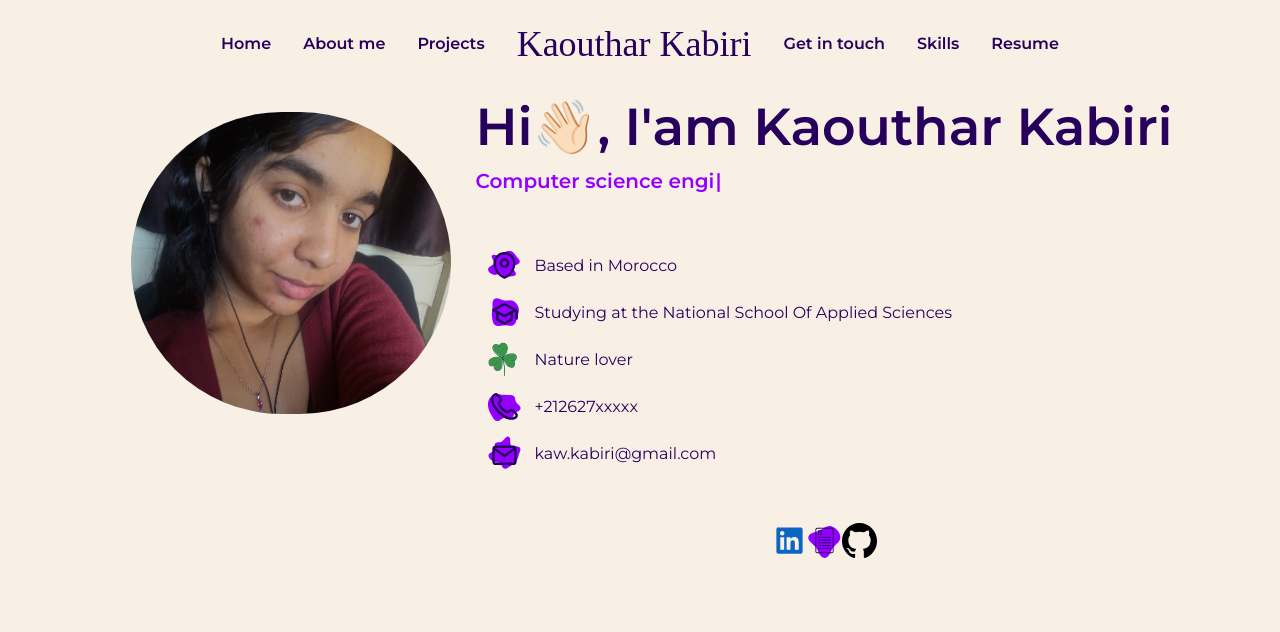
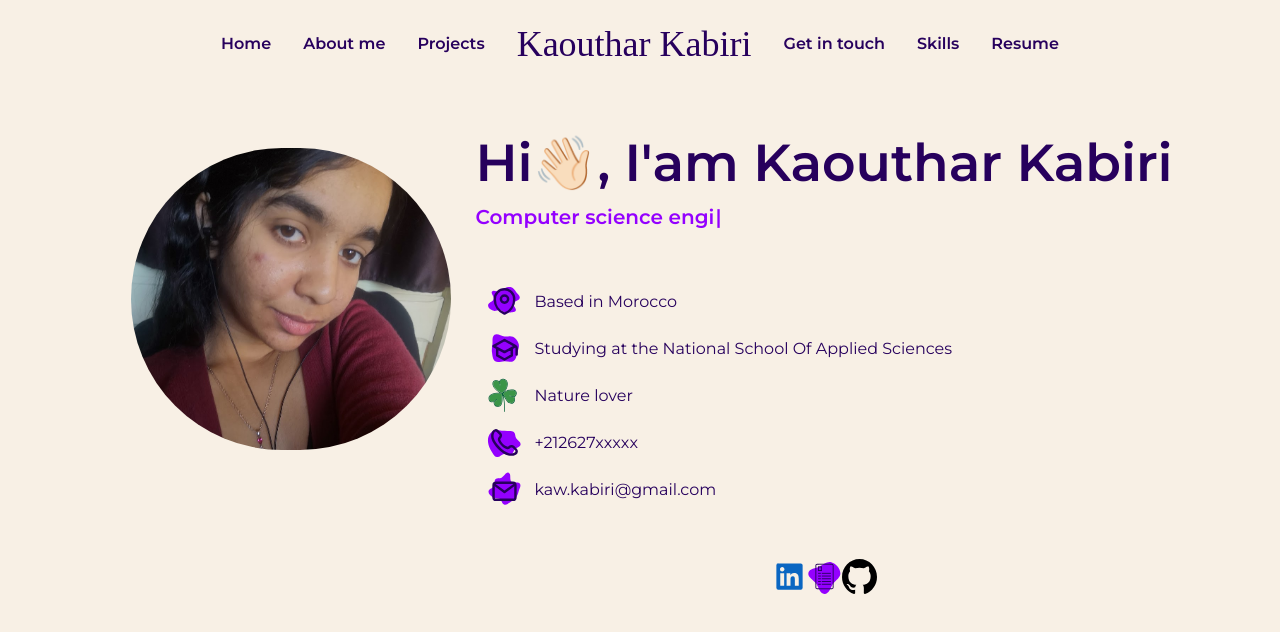
Before and after one commit to kawthar-tor/portfolio, a React (Vite) app: page / in a window 1280 px wide. Shown: the top 632 px of the page. Built offline with nearby package versions, Linux system fonts and the light colour scheme; a web font is replaced by a local one; what tailwindcss-animated would draw is missing.

Commit message:
Centering the filter bar

```diff
--- a/src/App.jsx
+++ b/src/App.jsx
@@ -4,11 +4,11 @@ import { BrowserRouter as Router, Route, Routes} from 'react-router-dom'
 function App() {
   return (
     <Router>
-      <div className='h-full font-montserrat text-navy bg-primary flex md:flex-col'>
+      <div className='font-montserrat text-navy flex md:flex-col'>
         <div className='self-center'>
           <NavBar/>
         </div>
-        <div className='flex grow px-9'>
+        <div className='p-9'>
             <Routes>
               <Route exact path='/' element={<Home/>}/>
               <Route path='/home' element={<Home/>}/>
--- a/src/components/Home.jsx
+++ b/src/components/Home.jsx
@@ -4,7 +4,7 @@ import Typewriter from 'typewriter-effect';
 
 function Home() {
   return (
-    <div className='flex h-screen self-center mx-auto'>
+    <div className='flex justify-center'>
       <div className='p-6'>
         {
           profile.map((picture, index) => (
--- a/src/index.css
+++ b/src/index.css
@@ -2,3 +2,8 @@
 @tailwind base;
 @tailwind components;
 @tailwind utilities;
+
+
+body {
+    background-color: #F8F0E5;
+}
```
